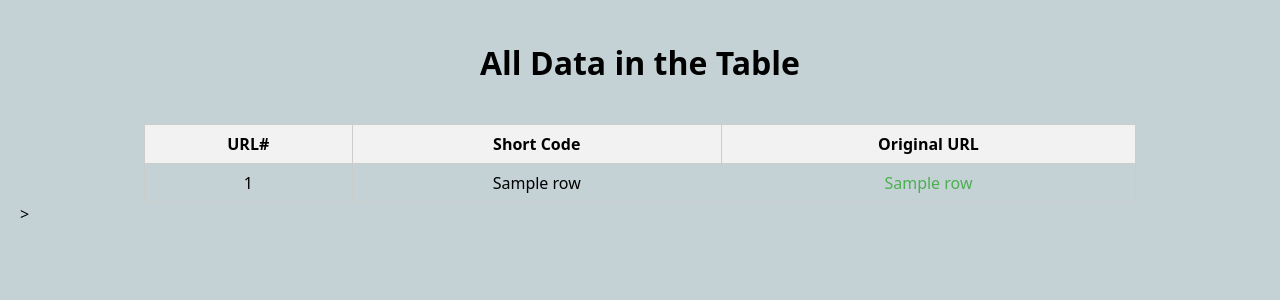
After one commit to Lindokuhle-git/URL-Shortner-with-Flask, a Flask app: template templates/old_links.html in a window 1280 px wide. The commit adds this page. Shown: the top 300 px of the page. Run offline with Flask 3, Linux system fonts and the light colour scheme; the template is opened without the code that fills it: most values are stand-ins (such as "Sample title", 1, 10 or a date in 2020).

Commit message:
added a history page to show history generated links

```diff
--- a/app.py
+++ b/app.py
@@ -34,6 +34,10 @@ def redirect_to_original(short_code):
     else:
         return "Invalid URL"
 
+@app.route('/old_links')
+def show_old_links():
+    data = url_database.show_stored_url()
+    return render_template('old_links.html', data = data)
 
 def generate_short_code():
     # Generate a random 6-character short code using uppercase letters, lowercase letters, and digits
--- a/static/styles.css
+++ b/static/styles.css
@@ -65,3 +65,20 @@ a {
 a:hover {
     text-decoration: underline;
 }
+
+table {
+    width: 80%;
+    margin: 0 auto;
+    border-collapse: collapse;
+    border: 1px solid #ccc;
+}
+
+th, td {
+    border: 1px solid #ccc;
+    padding: 8px;
+    text-align: center;
+}
+
+th {
+    background-color: #f2f2f2;
+}
--- a/templates/index.html
+++ b/templates/index.html
@@ -17,6 +17,10 @@
         {% if result %}
             <p>Shortened URL: <a href="{{ result }}">{{ result }}</a></p>
         {% endif %}
+    </div id="history">
+    <a href="{{url_for('show_old_links') }}">View Old Links</a>
+    <div>
+
     </div>
 
 </body>
--- /dev/null
+++ b/templates/old_links.html
@@ -0,0 +1,25 @@
+<!DOCTYPE html>
+<html>
+<head>
+    <title>All Data in the Table</title>
+
+    <link rel="stylesheet" href="{{ url_for('static', filename='styles.css') }}" />
+</head>
+<body>
+    <h1>All Data in the Table</h1>
+    <table>
+        <tr>
+            <th>URL#</th>
+            <th>Short Code</th>
+            <th>Original URL</th>
+        </tr>
+        {% for row in data %}
+        <tr>
+            <td>{{ row[0] }}</td>
+            <td>{{ row[1] }}</td>
+            <td><a href="{{ row[2] }}">{{ row[2] }}</a></td>
+        </tr>
+        {% endfor %}
+    </table>>
+</body>
+</html>
--- a/url_database.py
+++ b/url_database.py
@@ -66,7 +66,15 @@ def delete_url():
 
 
 def show_stored_url():
-    pass
+    conn = sqlite3.connect(database_path)
+    cursor = conn.cursor()
+    cursor.execute('SELECT * FROM shortenedURL')
+    data = cursor.fetchall()
+
+    # Close the connection
+    conn.close()
+
+    return data
 
 
 def fetch_mapped_url(short_code):
```
